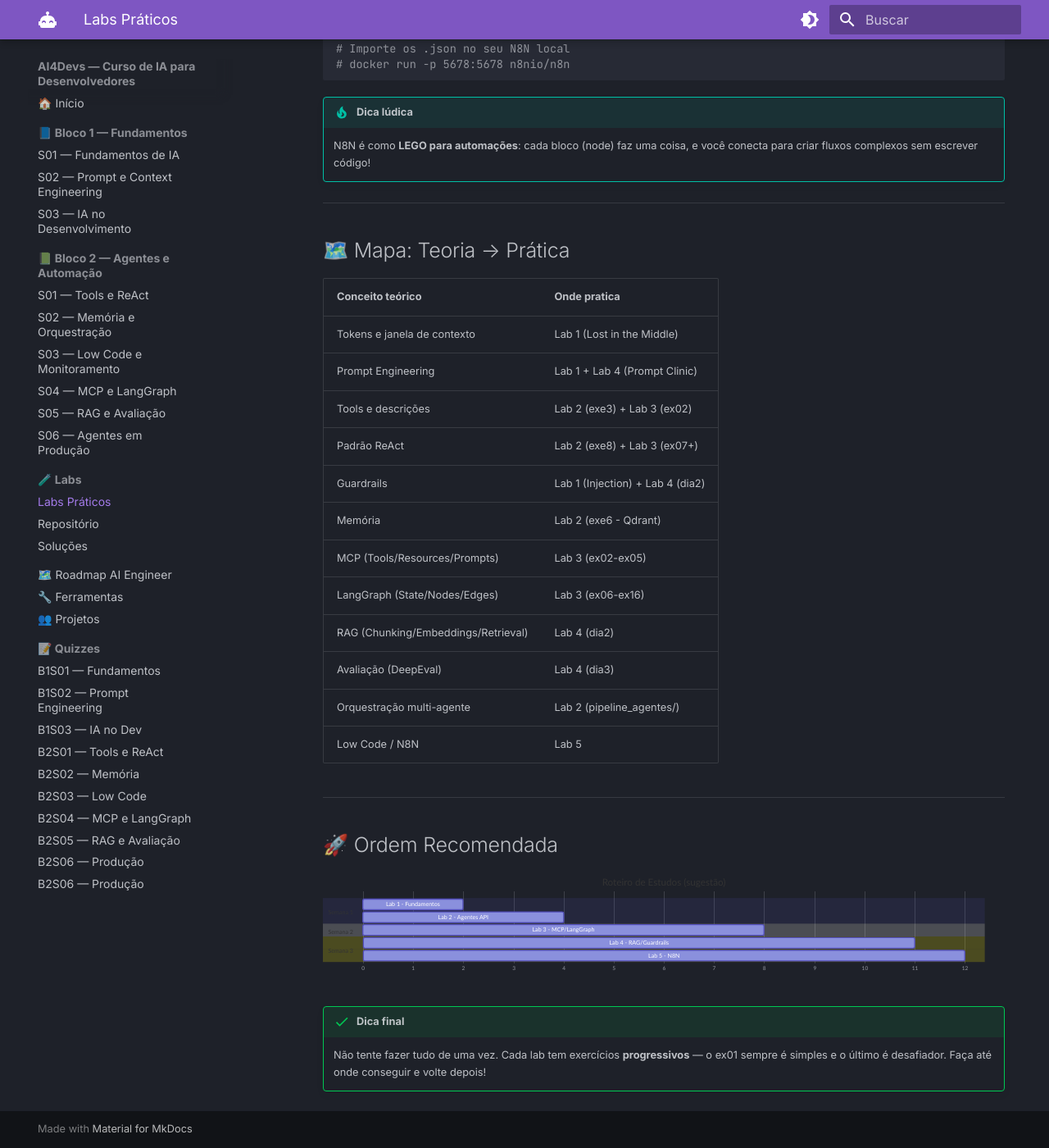
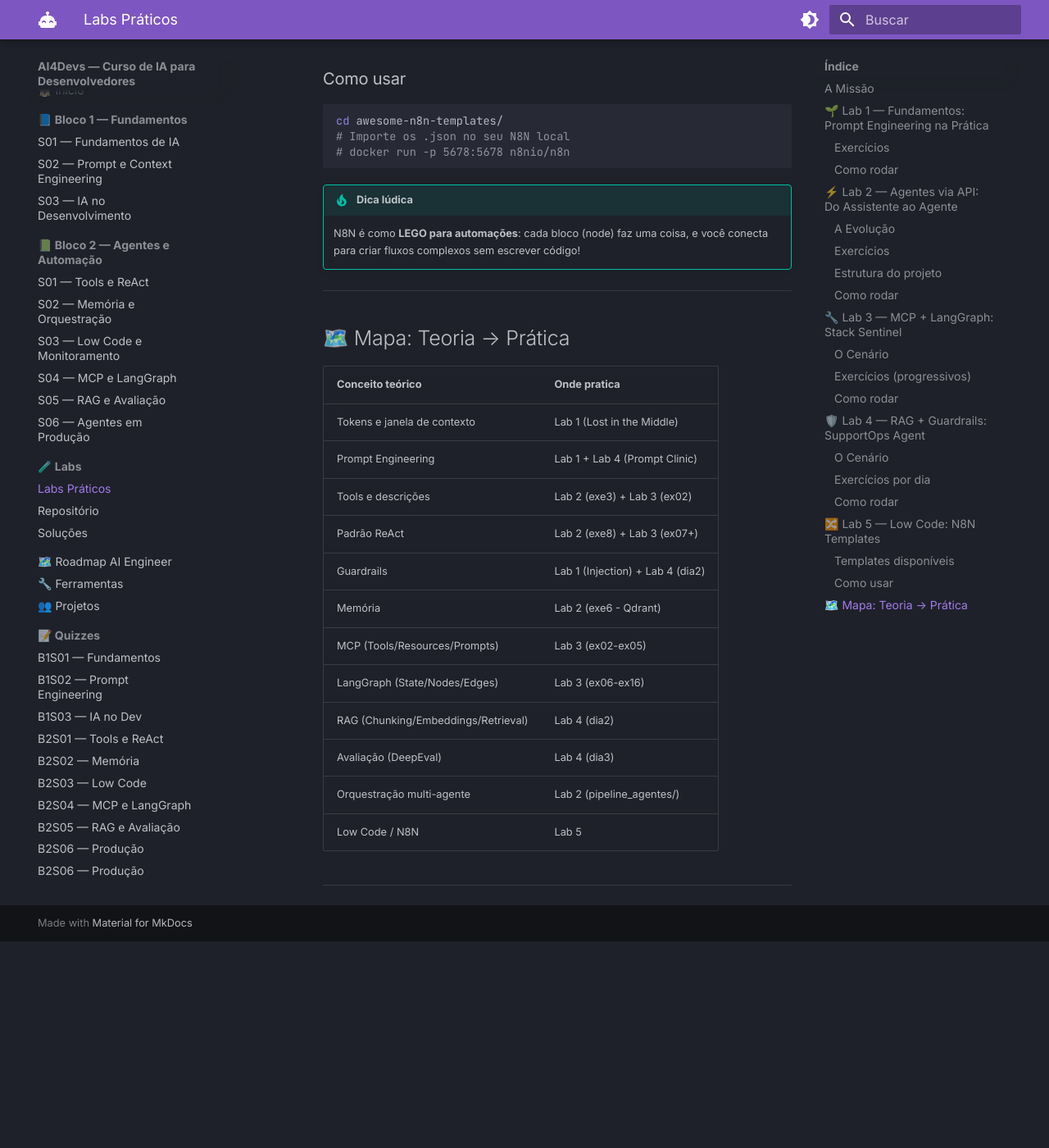
Before and after one commit to IA-para-DEVs-SD/AI4devs, an MkDocs documentation site: the page built from docs/labs.md, in a window 1280 px wide and 1400 px high, scrolled down 7387 px. Shown: the whole window at 82% size. Built offline with MkDocs 1.6.1 and Material for MkDocs 9.7.7, drawn with Linux system fonts in a browser that asks for light colours; after the commit the page ends 8535 px from its top, so only the background shows below that.

Commit message:
fix: restaura índice lateral, remove seção Ordem Recomendada do labs

````diff
--- a/docs/assets/css/custom.css
+++ b/docs/assets/css/custom.css
@@ -123,10 +123,7 @@
     width: 17rem;
   }
   .md-sidebar--secondary {
-    display: none !important;
-  }
-  .md-content {
-    margin-right: 0;
+    width: 13rem;
   }
 }
 
--- a/docs/labs.md
+++ b/docs/labs.md
@@ -304,26 +304,3 @@ cd awesome-n8n-templates/
 | Low Code / N8N | Lab 5 |
 
 ---
-
-## 🚀 Ordem Recomendada
-
-```mermaid
-gantt
-    title Roteiro de Estudos (sugestão)
-    dateFormat X
-    axisFormat %s
-
-    section Semana 1
-    Lab 1 - Fundamentos     :a1, 0, 2
-    Lab 2 - Agentes API     :a2, 2, 4
-
-    section Semana 2
-    Lab 3 - MCP/LangGraph   :a3, 4, 8
-
-    section Semana 3
-    Lab 4 - RAG/Guardrails  :a4, 8, 11
-    Lab 5 - N8N             :a5, 11, 12
-```
-
-!!! success "Dica final"
-    Não tente fazer tudo de uma vez. Cada lab tem exercícios **progressivos** — o ex01 sempre é simples e o último é desafiador. Faça até onde conseguir e volte depois!
````
